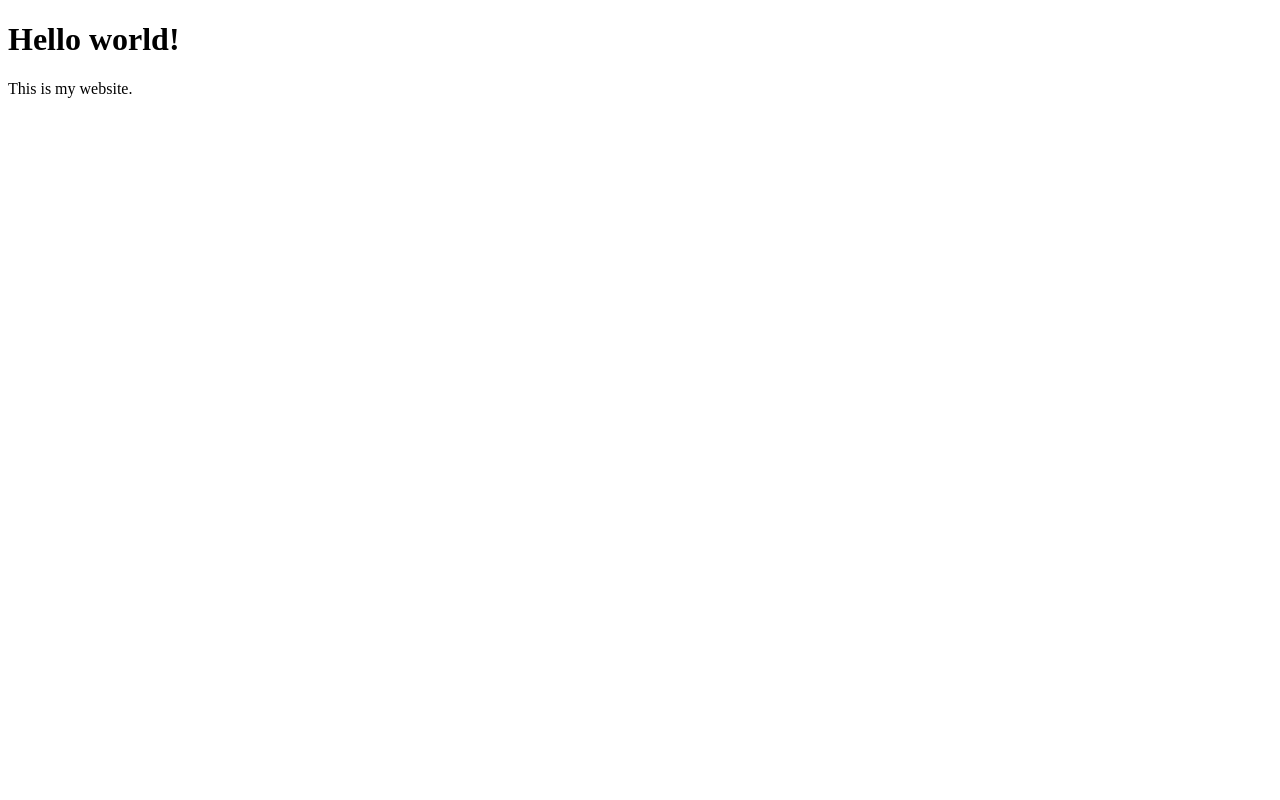
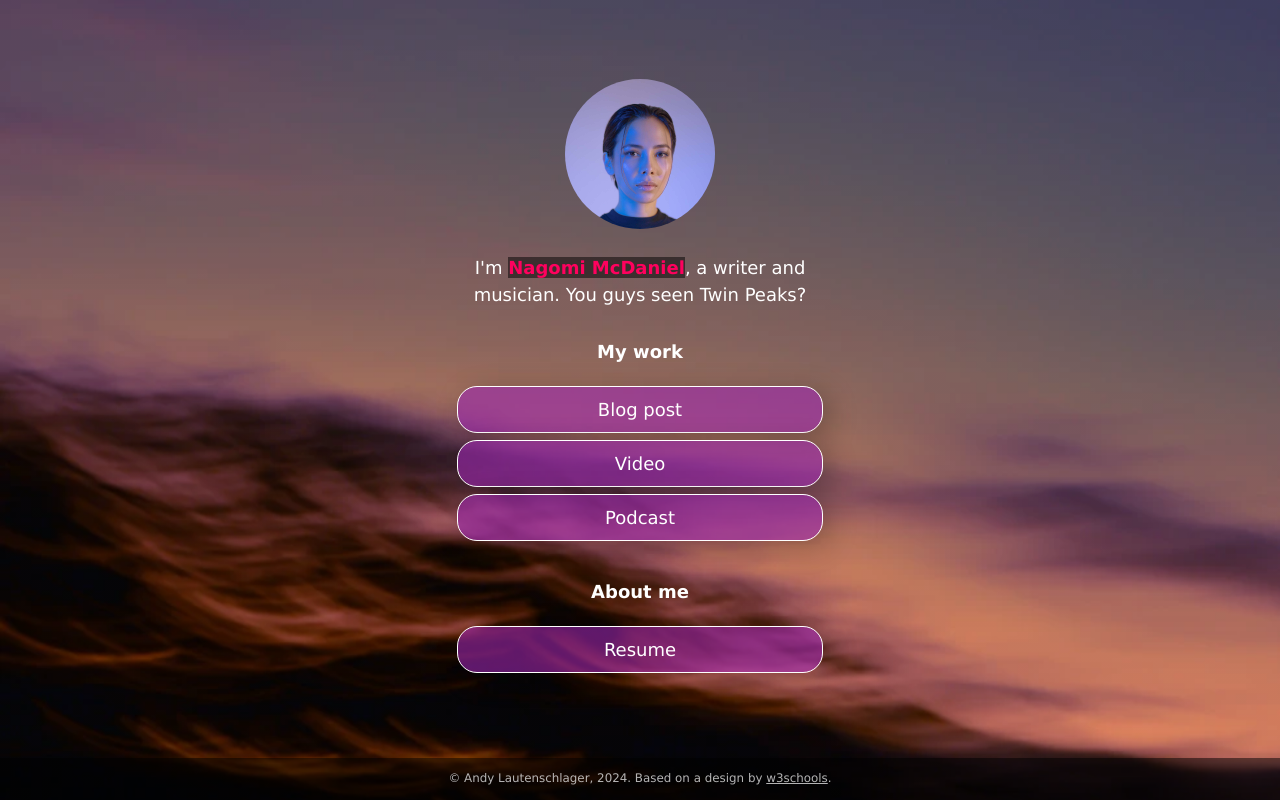
Before and after one commit to jacobchoochan/jacobchoochan.github.io, a plain HTML site: page index.html in a window 1280 px wide. Drawn offline with Linux system fonts and the light colour scheme.

Commit message:
Added website template

```diff
--- /dev/null
+++ b/css/style.css
@@ -0,0 +1,231 @@
+:root {
+    --primaryText: #fff;
+    --secondaryText: #ff015e;
+    --primary: rgba(156, 39, 176, .60);
+    --secondary: rgba(255, 1, 94, .60);
+    --buttonHover: rgba(156, 39, 176, .40);
+    --smallButtonHover: rgba(0, 0, 0, .25);
+}
+
+html {
+    box-sizing: border-box;
+    /* keeps button boxes within phone screen width */
+    -ms-text-size-adjust: 100%;
+    -webkit-text-size-adjust: 100%;
+    height: 100%;
+}
+
+*,
+*:before,
+*:after {
+    box-sizing: inherit;
+}
+
+body {
+    margin: 0;
+    min-height: 100%;
+    /* The image used for the site background. Try changing skyscape.jpg to stars.jpg. Put a replacement photo in the images folder and, in line 21 below, replace skyscape.jpg with yourbackgroundfilename.jpg */
+    /* The linear gradient darkens the image, like putting a sunglasses lens on top of it. If you want to darken the image even more, change 0.1 (both times) to 0.3 or higher */
+    background: linear-gradient(rgba(0, 0, 0, 0.1), rgba(0, 0, 0, 0.1)), url(../images/skyscape.jpg);
+    /* Prevents the browser from repeating or "tiling" the background image */
+    background-repeat: no-repeat;
+    background-position: center;
+    /* Freezes the image so that even the content scrolls down, the background stays put */
+    background-attachment: fixed;
+    /* Resizes the background image to cover the entire container */
+    background-size: cover;
+    font-family: Futura, Verdana, sans-serif;
+    line-height: 1.5;
+    font-size: 18px;
+    display: flex;
+    flex-direction: column;
+    justify-content: space-around;
+    align-items: center;
+}
+
+h1 {
+    font-size: 1em;
+}
+
+h2 {
+    font-size: 1em;
+    margin-bottom: 0;
+}
+
+img {
+    margin: .5em 1em;
+    /* border: 1px solid #ccc; */
+    border-radius: 50%;
+    height: 150px;
+    max-width: 100%;
+    object-fit: cover;
+    /* Resizes the image to cover the entire container */
+}
+
+.container {
+    text-align: center;
+    width: 100%;
+    padding: 0;
+    margin-right: auto;
+    margin-left: auto;
+    flex: 1;
+    display: flex;
+    flex-direction: column;
+    justify-content: center;
+}
+
+.image-container {
+    text-align: center;
+    width: 100%;
+}
+
+.main-text-color {
+    color: var(--primaryText);
+}
+
+.name {
+    color: var(--secondaryText);
+}
+
+.name strong {
+    background-color: rgba(0, 0, 0, 0.50);
+}
+
+.section-header {
+    padding-top: .5em;
+}
+
+.button,
+.intro,
+.links-container,
+.slidedown,
+.external-link {
+    width: 100%;
+    min-width: 50%;
+    padding: .5em 1em;
+    text-decoration: none;
+    color: inherit;
+    text-align: center;
+}
+
+.button, .external-link {
+    border: 1px solid var(--primaryText);
+    border-radius: 20px;
+    box-shadow: 7px 6px 28px 1px rgba(0, 0, 0, 0.24);
+    overflow: hidden;
+    white-space: nowrap;
+    display: inline-block;
+    background-color: var(--primary);
+    cursor: pointer;
+    transition: 0.2s all;
+}
+
+.button:not(.highlight) {
+    background-color: var(--primary);
+}
+
+@media (hover: hover) {
+    .button:hover { background-color: var(--buttonHover); }
+}
+
+.button.highlight {
+    background-color: var(--secondary);
+}
+
+.button:active, .external-link:active {
+    transform: scale(0.98);
+    /* Scaling button to 0.98 to its original size */
+    box-shadow: 3px 2px 22px 1px rgba(0, 0, 0, 0.24);
+    /* Lowering the shadow */
+}
+
+.intro {
+    margin: 0 auto;
+}
+
+.section {
+    margin-top: 1em;
+}
+
+.slidedown {
+    margin: 0 auto;
+    padding: 0;
+    -webkit-transition: height .4s ease;
+    -o-transition: height .4s ease;
+    transition: height .4s ease;
+    overflow: hidden;
+    height: 0;
+}
+
+.external-link {
+    border: 1px solid var(--primaryText);
+    border-radius: 20px;
+    background-color: transparent;
+    display: flex;
+    align-items: center;
+    justify-content: center;
+    padding: 0;
+    margin: .5em auto 1.5em auto;
+    text-decoration: none;
+    color: inherit;
+    height: 2em;
+    width: 6em;
+}
+
+.external-link:hover {
+    background-color: var(--smallButtonHover)
+}
+
+.description {
+    display: flex;
+    text-align: left;
+    flex-direction: column;
+    padding: 0 .6em;
+}
+
+.description > p {
+    margin: .5em 0;
+}
+
+.footer {
+  font-size: .66em;
+  background-color: rgba(0, 0, 0, .5);
+  color: rgba(225, 225, 225, .8);
+  text-decoration: none;
+  width: 100%;
+  min-height: 3em;
+  display: flex;
+  align-items: center;
+  justify-content: center;
+  position: relative;
+}
+
+.footer a {
+    color: inherit;
+}
+
+/* Media queries allow you to change style properties according to the screen width. In this case, if the screen is AT LEAST 540 pixels wide (bigger than a standard phone), the .container resizes to 540 pixels and the buttons and intro resize to 85% of the container width */
+@media (min-width: 540px) {
+    .container {
+        max-width: 540px;
+    }
+
+    .button,
+    .intro,
+    .slidedown {
+        width: 85%;
+    }
+}
+
+/* If the screen is AT LEAST 768 pixels wide (standard tablet or larger), the .container resizes to 750 pixels and the buttons and intro resize to 40% of the container width */
+@media (min-width: 768px) {
+    .container {
+        max-width: 768px;
+    }
+
+    .button,
+    .intro,
+    .slidedown {
+        width: 40%;
+    }
+}
--- a/index.html
+++ b/index.html
@@ -1,12 +1,74 @@
-<!doctype html>
+<!DOCTYPE html>
+<!-- This page is adapted from w3schools "How to make a link tree website https://www.w3schools.com/howto/howto_website_create_linktree.asp" -->
 <html lang="en">
+
 <head>
-  <meta charset="UTF-8">
-  <meta name="viewport" content="width=device-width, initial-scale=1.0">
-  <title>Jacob Choochan</title>
+  <meta charset="utf-8" />
+  <meta name="viewport" content="width=device-width, initial-scale=1" />
+  <!-- Add your name below -->
+  <title>Nagomi McDaniel</title>
+  <link rel="stylesheet" href="css/style.css">
 </head>
-<body>
-  <h1>Hello world!</h1>
-  <p>This is my website.</p>
+
+<body class="main-text-color">
+  <!-- Content container. Everything except footer goes here -->
+  <div class="container">
+    <!-- Image and name container. Put your replacement photo—which you should crop to be square—in the images folder, then change the source attribute to images/yourportraitfilename.jpg. This path says, "Look in the images folder for yourportraitfilename.jpg." Be sure to change the alt text, too. -->
+    <div class="image-container">
+      <img src="images/portrait.jpg" alt="Photo by Art Hauntington">
+    </div>
+    <div class="intro">
+      I'm <span class="name"><strong>Nagomi McDaniel</strong></span>, a writer and musician. You guys seen Twin Peaks?
+    </div>
+    <div class="section-header">
+      <h1>My work</h1>
+    </div>
+    <!-- Replace the # inside of the href="#" with your links. -->
+    <div class="links-container">
+      <div class="button toggle">Blog post</div>
+      <div class="slidedown">
+        <div class="description">
+          <h2>Blog post title</h2>
+          <p>Here, add a short but appealing description of your blog post.</p>
+          <a href="#" class="external-link" target="_blank">Read</a>
+        </div>
+      </div>
+
+      <div class="button toggle">Video</div>
+      <div class="slidedown">
+        <div class="description">
+          <h2>Video title</h2>
+          <p>Add a short but appealing description of your video.</p>
+          <a href="#" class="external-link" target="_blank">Watch</a>
+        </div>
+      </div>
+
+      <div class="button toggle">Podcast</div>
+      <div class="slidedown">
+        <div class="description">
+          <h2>Podcast title</h2>
+          <p>Add a short but appealing description of your podcast</p>
+          <a href="#" class="external-link" target="_blank">Listen</a>
+        </div>
+      </div>
+    </div>
+
+    <!-- Replace # with PDF from Google Docs, or replace the entire section with whatever you want. Or delete it! Or add another section below it!-->
+    <div class="section-header">
+      <h1>About me</h1>
+    </div>
+
+    <div class="links-container">
+      <a href="https://drive.google.com" class="button" target="_blank">Resume</a>
+    </div>
+
+  </div>
+  <div class="footer">
+    <p>© Andy Lautenschlager, 2024. Based on a design by <a
+        href="https://www.w3schools.com/howto/howto_website_create_linktree.asp" target="_blank">w3schools</a>.
+    </p>
+  </div>
+  <script type="text/javascript" src="js/slider.js"></script>
 </body>
+
 </html>
--- /dev/null
+++ b/js/slider.js
@@ -0,0 +1,19 @@
+document.addEventListener("DOMContentLoaded", () => {
+  const a = document.querySelectorAll(".toggle");
+  a.forEach((e) => {
+    e.addEventListener("click", function () {
+      let slider = this.nextElementSibling;
+      if (slider.style.height) {
+        slider.style.height = null;
+        e.classList.remove("highlight");
+      } else {
+        document.querySelectorAll(".toggle.highlight").forEach((f) => {
+          f.classList.remove("highlight");
+          f.nextElementSibling.style.height = null;
+        });
+        e.classList.add("highlight");
+        slider.style.height = slider.scrollHeight + "px";
+      }
+    })
+  })
+})
```
Also changed, not shown: images/portrait.jpg (added), images/skyscape.jpg (added), images/stars.jpg (added), 2 other files.
